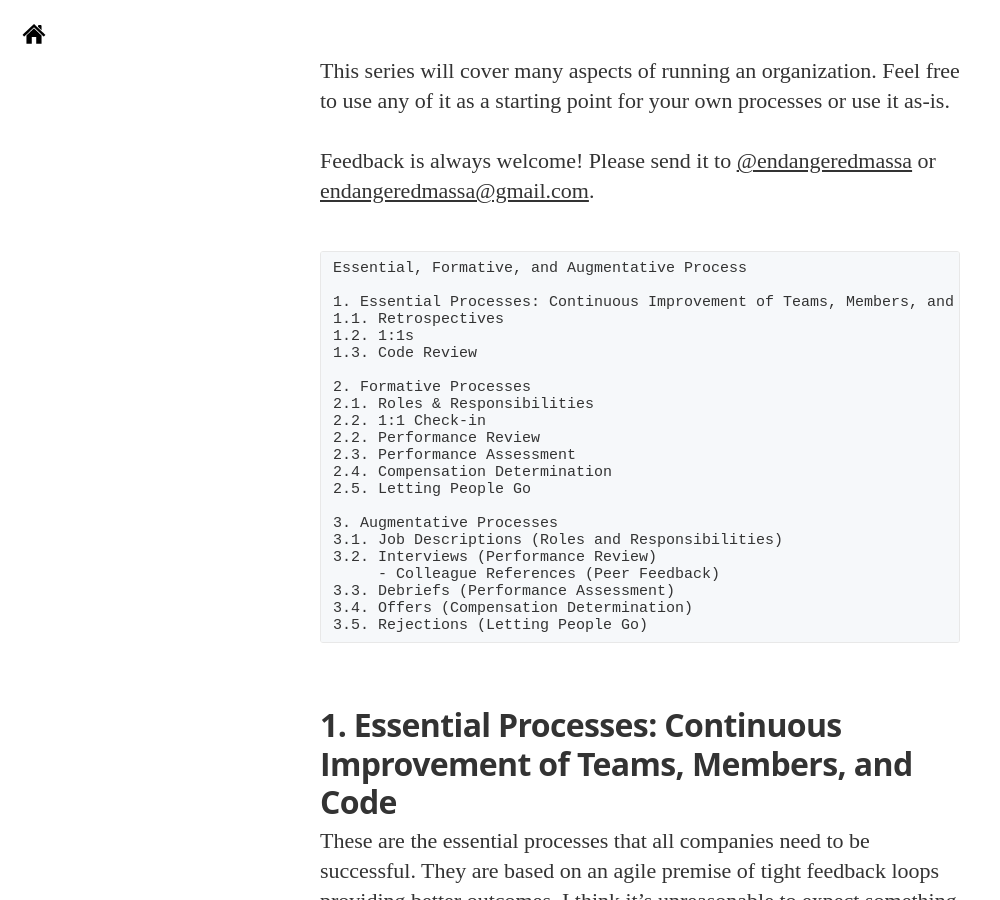
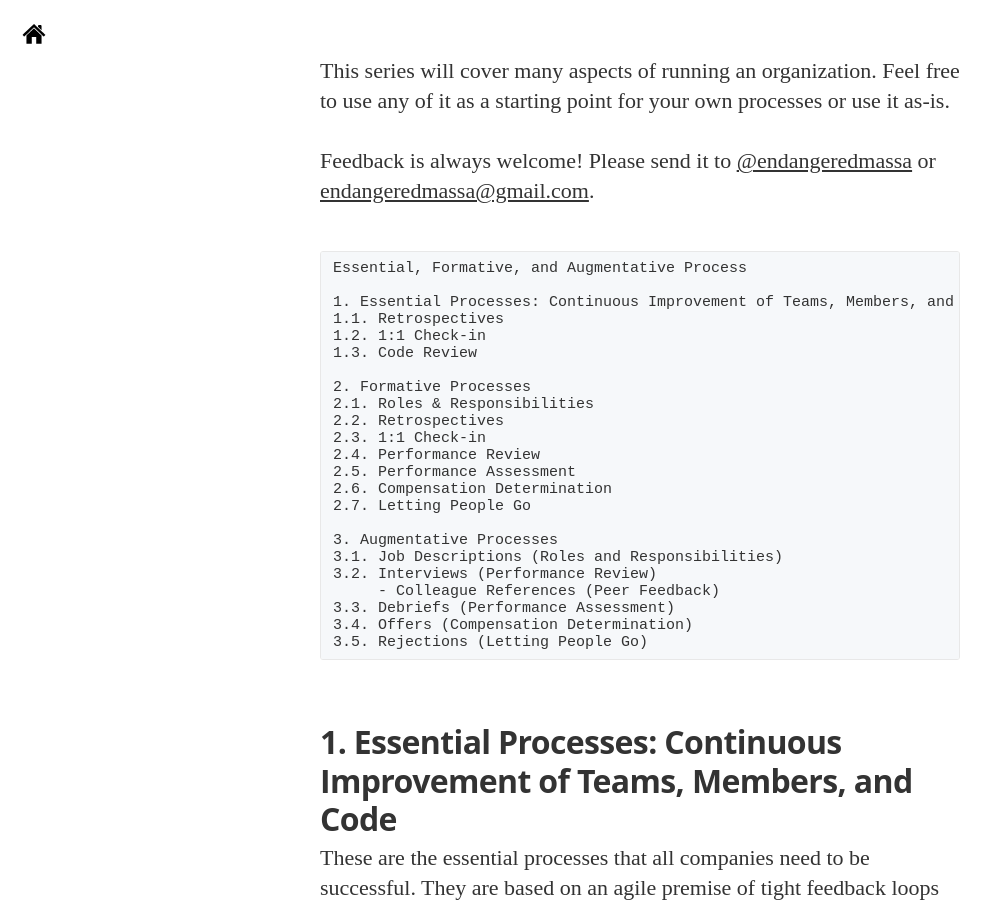
Before and after one commit to EndangeredMassa/endangeredmassa.github.com, a Jekyll site: the page built from _posts/2017-10-21-process.md, in a window 1280 px wide and 900 px high, scrolled down 5858 px. Shown: the whole window, without its empty margins (0-1000 px from the left). Built offline with Jekyll 4.4.1, drawn with Linux system fonts in a browser that asks for light colours; nearby versions of some CDN libraries; some web fonts are replaced; some of the changed text lies outside the part shown.

Commit message:
fix up order

```diff
--- a/_posts/2017-10-21-process.md
+++ b/_posts/2017-10-21-process.md
@@ -161,16 +161,17 @@ Essential, Formative, and Augmentative Process
 
 1. Essential Processes: Continuous Improvement of Teams, Members, and Code
 1.1. Retrospectives
-1.2. 1:1s
+1.2. 1:1 Check-in
 1.3. Code Review
 
 2. Formative Processes
 2.1. Roles & Responsibilities
-2.2. 1:1 Check-in
-2.2. Performance Review
-2.3. Performance Assessment
-2.4. Compensation Determination
-2.5. Letting People Go
+2.2. Retrospectives
+2.3. 1:1 Check-in
+2.4. Performance Review
+2.5. Performance Assessment
+2.6. Compensation Determination
+2.7. Letting People Go
 
 3. Augmentative Processes
 3.1. Job Descriptions (Roles and Responsibilities)
@@ -365,9 +335,40 @@ The premise is that a Roles and Responsibilities document can be expanded to inc
 
 
 
+## 2.2. Retrospectives
+
+It's time for more inputs and better outputs!
+
+### Metrics!
+
+You can start collecting data about how well your team is performing and how well your code is written over time. The trends of this data should be reviewed in Retro with clear expectations of how the team should respond to "trending high in cyclomatic complexity", for example.
+
+- Organization (OKR, etc.) Metrics
+- Team Metrics:
+  - velocity
+  - time to complete tasks
+  - average team happiness
+- Code Metrics:
+  - cyclomatic complexity
+  - cognitive complexity
+  - churn
 
 
-## 2.2. 1:1 Check-in
+
+### Experiments!
+
+<div class="author-note">
+  Working in OKRs might makes sense here, or elsewhere.
+</div>
+
+When you decide to try a solution to a problem discussed in retro, you may not be confident that the solution will actually solve the problem. This is the perfect time to set up a team experiment!
+
+Experiments are just what they sound like: You decide on your hypothesis, how you are going to test it, and what you are going to measure to determine if it was successful. Experiments should be assigned just like action items. The data for all active experiments can then be reviewed in Retro.
+
+If an experiment seems to have failed, you can stop doing whatever test was involved and try something else. If it was successful, you can close the experiment and continue with your new process!
+
+
+## 2.3. 1:1 Check-in
 
 A 1:1 Check-in is a meeting between a coach and the team member they serve. The goal of the meeting is to check in on how the team member is feeling about work, review specific situations that came up, and to gather feedback about other team members.
 
@@ -445,7 +446,7 @@ Note that “number of goals met” is NOT a measure of performance. Goals are j
 
 
 
-## 2.4. Compensation Determination
+## 2.6. Compensation Determination
 
 By the time the compensation adjustment discussion is happening, there should already be a shared understanding between the company and the team member about how well they are doing at their roles. You will have already discussed Performance Review results and Performance Assessment results.
 
@@ -456,7 +457,7 @@ Based on the team member’s Performance Assessment, an adjustment will be made
 If anyone believes that the current fixed compensation at a specific level no longer represents the company's compensation goals (for example, being above market value), then they can start a conversation about adjusting it. This conversation is not about specific people deserving more compensation. Instead, it's about specific roles deserving more compensation.
 
 
-## 2.5. Letting People Go
+## 2.7. Letting People Go
 
 - explain: system for getting rid of poor performers; everyone's already on a performance improvement plan
 
```
Also changed, not shown: other parts of _posts/2017-10-21-process.md (+2 -33 lines).
